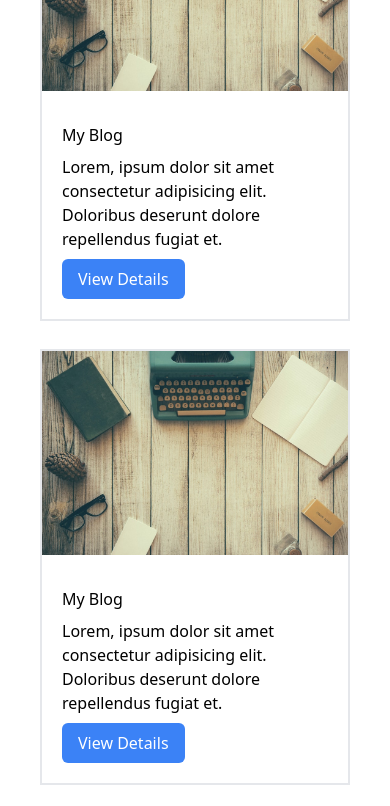
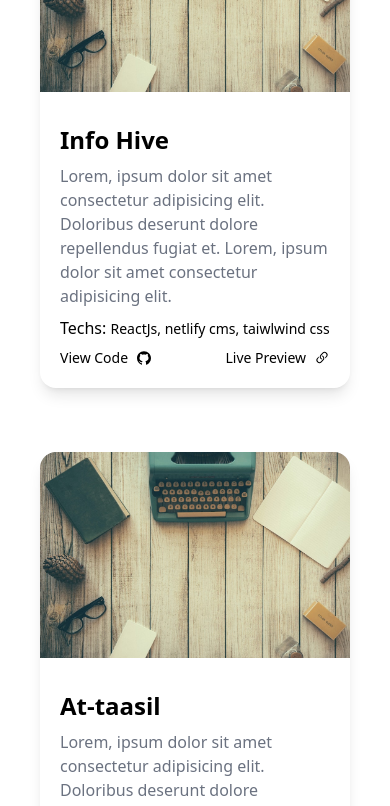
Before and after one commit to Lukman10a/myportfolio, a Next.js app: page / in a window 390 px wide. Shown: the part 3980-4786 px from the top of the page. Built offline with nearby package versions, Linux system fonts and the light colour scheme.

Commit message:
add styles and links to the project cards and

```diff
--- a/components/contact.js
+++ b/components/contact.js
@@ -1,10 +1,26 @@
+import { BiLogoGmail } from "react-icons/bi";
+import { AiOutlineWhatsApp } from "react-icons/ai";
+
 const Contact = () => {
   return (
-    <div id="contact-section" className="p-10 space-y-4">
+    <div id="contact-section" className="p-10 border-b-2 space-y-4">
       <h1 className="text-center text-4xl font-semibold mb-4">Contact Me</h1>
-      <div>
-        <p>WhatsApp</p>
-        <p>Instagram</p>
+      <div className="flex gap-4 justify-around items-center">
+        <div className="space-y-2">
+          <h3 className="text-center font-bold text-xl">Gmail</h3>
+          <div className="flex justify-center items-center gap-2">
+            <p>abdulrauflukman9@gmail.com</p>
+            <BiLogoGmail />
+          </div>
+        </div>
+
+        <div className="space-y-2">
+          <h3 className="text-center font-bold text-xl">WhatsApp</h3>
+          <div className="flex justify-center items-center gap-2">
+            <p>+234 8089287065</p>
+            <AiOutlineWhatsApp />
+          </div>
+        </div>
       </div>
     </div>
   );
--- a/components/footer.js
+++ b/components/footer.js
@@ -1,6 +1,7 @@
 import React from "react";
 import { AiFillFacebook, AiOutlineWhatsApp } from "react-icons/ai";
 import { BsInstagram, BsTelegram } from "react-icons/bs";
+import { BiLogoGmail } from "react-icons/bi";
 
 const Footer = () => {
   return (
@@ -14,31 +15,9 @@ const Footer = () => {
           <BsInstagram />
           <BsTelegram />
           <AiOutlineWhatsApp />
+          <BiLogoGmail />
         </div>
       </div>
-      {/* <div className="space-y-4 col-span-2">
-        <h2 className="font-bold text-white text-xl">
-          Subscribe to our newsletter
-        </h2>
-        <form>
-          <fieldset>
-            <input
-              type="email"
-              placeholder="Enter your email"
-              name="email"
-              required
-              class="w-64 py-2 px-4 rounded-l-3xl border-t border-b border-l text-gray-700
-        focus:outline-none focus:border-blue-500"
-            />
-            <button
-              class="bg-blue-500 hover:bg-blue-600 text-white text-xl py-2 px-4 rounded-r-3xl
-        transition duration-300 ease-in-out"
-            >
-              Subscribe
-            </button>
-          </fieldset>
-        </form>
-      </div> */}
     </div>
   );
 };
--- a/components/projects.js
+++ b/components/projects.js
@@ -1,20 +1,44 @@
 import Image from "next/image";
 import blogimg from "../public/blogimg.jpg";
+import { BsLink45Deg } from "react-icons/bs";
+import { AiFillGithub } from "react-icons/ai";
+import Link from "next/link";
 
 const Projects = (props) => {
   console.log(props.id);
   const projectsData = PROJECTS_DATA.map((data) => {
     return (
-      <div id="projects-section" className="border-2 space-y-3">
-        <div className="object-fill	">
-          <Image src={data.img} alt="" className="object-fill" />
+      <div
+        id="projects-section"
+        className="border-none hover:overflow-hidden rounded-2xl space-y-3 shadow-lg hover:shadow-[0_0_20px_gray] transition-all duration-300  hover:rounded-3xl"
+      >
+        <div className="">
+          <Image src={data.img} alt="" className="rounded-t-2xl" />
         </div>
         <div className="p-5 space-y-2">
-          <h2>{data.title}</h2>
-          <p>{data.subtitle}</p>
-          <button class="px-4 py-2 font-medium rounded-md text-white bg-blue-500 hover:bg-blue-700">
-            View Details
-          </button>
+          <h2 className="text-2xl font-bold">{data.title}</h2>
+          <p className="text-gray-500">{data.subtitle}</p>
+          <p>
+            Techs: <span className="text-sm font-medium">{data.tech}</span>
+          </p>
+          <div className="flex justify-between">
+            <div className="flex justify-between items-center cursor-pointer">
+              <div className="flex items-center gap-2">
+                <p className="text-sm font-medium">View Code</p>
+                <Link href={`${data.gitlink}`}>
+                  <AiFillGithub />
+                </Link>
+              </div>
+            </div>
+            <div className="flex justify-between items-center cursor-pointer">
+              <div className="flex items-center gap-2">
+                <p className="text-sm font-medium">Live Preview</p>
+                <Link href={`${data.link}`}>
+                  <BsLink45Deg />
+                </Link>
+              </div>
+            </div>
+          </div>
         </div>
       </div>
     );
@@ -24,7 +48,7 @@ const Projects = (props) => {
     <>
       <h1 className="text-center text-4xl font-semibold mb-4">My projects</h1>
       <h2 className="text-center text-xl">Projects I have built so far</h2>
-      <div className="grid lg:grid-cols-3 gap-7 sm:grid-cols-2 p-10">
+      <div className="grid lg:grid-cols-3 gap-16 sm:grid-cols-2 p-10">
         {projectsData}
       </div>
     </>
@@ -36,38 +60,54 @@ export default Projects;
 const PROJECTS_DATA = [
   {
     img: blogimg,
-    title: "My Blog",
+    title: " Info Hive",
     subtitle:
-      " Lorem, ipsum dolor sit amet consectetur adipisicing elit. Doloribus deserunt dolore repellendus fugiat et.",
+      "Lorem, ipsum dolor sit amet consectetur adipisicing elit. Doloribus deserunt dolore repellendus fugiat et.  Lorem, ipsum dolor sit amet consectetur adipisicing elit.",
+    tech: "ReactJs, netlify cms, taiwlwind css",
+    link: "https://infohive.netlify.app/",
+    gitlink: "https://github.com/Salafi-blog-project/info-hive",
   },
   {
     img: blogimg,
-    title: "My Blog",
+    title: "At-taasil",
     subtitle:
-      " Lorem, ipsum dolor sit amet consectetur adipisicing elit. Doloribus deserunt dolore repellendus fugiat et.",
+      "Lorem, ipsum dolor sit amet consectetur adipisicing elit. Doloribus deserunt dolore repellendus fugiat et.  Lorem, ipsum dolor sit amet consectetur adipisicing elit.",
+    link: "https://ataasil.vercel.app/",
+    gitlink: "",
   },
   {
     img: blogimg,
-    title: "My Blog",
+    title: "Zipo",
     subtitle:
-      " Lorem, ipsum dolor sit amet consectetur adipisicing elit. Doloribus deserunt dolore repellendus fugiat et.",
+      " Lorem, ipsum dolor sit amet consectetur adipisicing elit. Doloribus deserunt dolore repellendus fugiat et.  Lorem, ipsum dolor sit amet consectetur adipisicing elit.",
+    link: "https://ataasil.vercel.app/",
+    gitlink: "https://github.com/salafidevelopers/zipo-client",
   },
   {
     img: blogimg,
-    title: "My Blog",
+    title: "E-Commerce",
     subtitle:
-      " Lorem, ipsum dolor sit amet consectetur adipisicing elit. Doloribus deserunt dolore repellendus fugiat et.",
+      " Lorem, ipsum dolor sit amet consectetur adipisicing elit. Doloribus deserunt dolore repellendus fugiat et.  Lorem, ipsum dolor sit amet consectetur adipisicing elit.",
+    tech: "Next, Tailwind, styled components, Redux",
+    link: "",
+    gitlink: "https://github.com/Lukman10a/salaficommerce",
   },
   {
     img: blogimg,
-    title: "My Blog",
+    title: "Muslim Space",
     subtitle:
-      " Lorem, ipsum dolor sit amet consectetur adipisicing elit. Doloribus deserunt dolore repellendus fugiat et.",
+      " Lorem, ipsum dolor sit amet consectetur adipisicing elit. Doloribus deserunt dolore repellendus fugiat et.  Lorem, ipsum dolor sit amet consectetur adipisicing elit.",
+    tech: "Next, Tailwind, styled components",
+    link: "",
+    gitlink: "https://github.com/AOMuiz/muslim-space",
   },
   {
     img: blogimg,
-    title: "My Blog",
+    title: "Dasvboard",
     subtitle:
-      " Lorem, ipsum dolor sit amet consectetur adipisicing elit. Doloribus deserunt dolore repellendus fugiat et.",
+      " Lorem, ipum dolor sit amet consectetur adipisicing elit. Doloribus deserunt dolore repellendus fugiat et.  Lorem, ipsum dolor sit amet consectetur adipisicing elit.",
+    tech: "Next, Tailwind",
+    link: "https://mainstackdev.netlify.app/",
+    gitlink: "https://github.com/Lukman10a/mainstack_dev",
   },
 ];
--- a/components/services.js
+++ b/components/services.js
@@ -20,9 +20,6 @@ const Services = () => {
           <Image src={service.img} width={70} />
         </div>
         <p>{service.subtitle}</p>
-        {/* <button className="bg-black hover:bg-blue-600 text-white font-bold py-2 px-4 rounded">
-          Click Me
-        </button> */}
       </div>
     );
   });
--- a/components/tech.js
+++ b/components/tech.js
@@ -23,7 +23,7 @@ const Tech = () => {
       </div>
       {/* <div className="flex flex-wrap items-center justify-center gap-4"> */}
       <div className="grid grid-cols-6 gap-5 p-10">
-        <Image src={tailwind} alt="" width={120} />
+        <Image src={tailwind} alt="" width={120} className=" " />
         <Image src={javascript} alt="" width={120} />
         <Image src={html} alt="" width={120} />
         <Image src={css} alt="" width={120} />
--- a/pages/index.js
+++ b/pages/index.js
@@ -16,7 +16,7 @@ export default function Home() {
       <Tech />
       <Services />
       <Projects />
-      <Contact />
+      {/* <Contact /> */}
       <Footer />
     </main>
   );
```
Also changed, not shown: components/navBar.js (+20 -20 lines).
